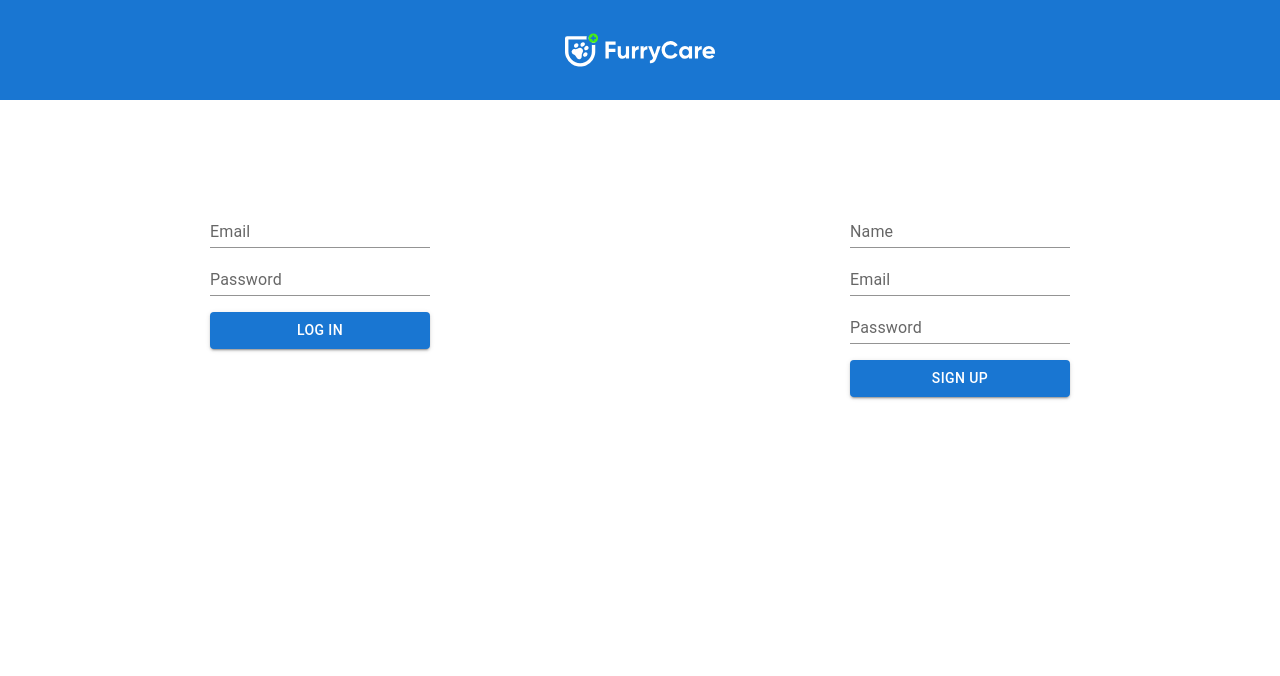
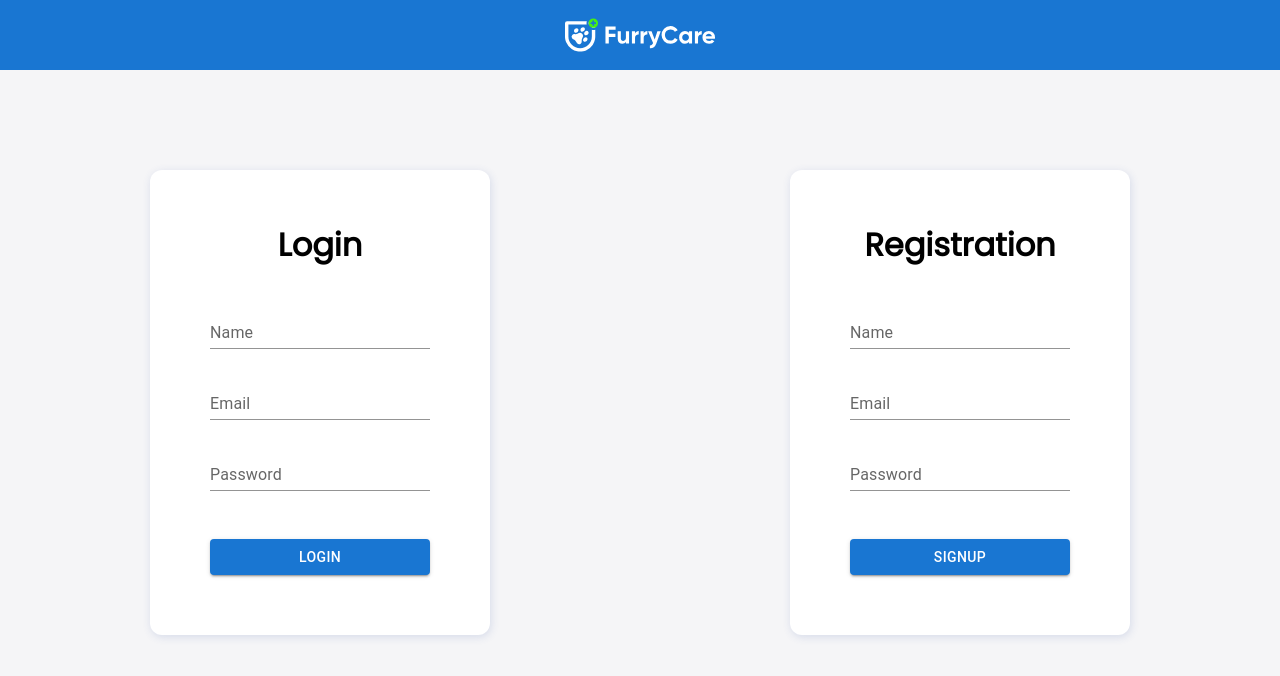
Before and after one commit to jainilsevalia/Furry-care, a Next.js app in the folder frontend/: page / in a window 1280 px wide. Shown: the top 676 px of the page. Built offline with nearby package versions, Linux system fonts and the light colour scheme.

Commit message:
Some changes

```diff
--- a/frontend/src/pages/index.js
+++ b/frontend/src/pages/index.js
@@ -60,6 +60,13 @@ const index = () => {
   };
 
   return (
+    <>
+      <div
+        style={{
+          backgroundColor: "#F5F5F7",
+          height: "100vh",
+        }}
+      >
         <div
           style={{
             display: "flex",
@@ -72,7 +79,7 @@ const index = () => {
           <Box
             sx={{
               width: "100%",
-          height: "100px",
+              height: "70px",
               backgroundColor: "#1976d2",
               display: "flex",
               alignItems: "center",
@@ -81,6 +88,7 @@ const index = () => {
           >
             <Image src={furrycare} alt="Furry Care" width={150} height={150} />
           </Box>
+
           <Box
             sx={{
               display: "flex",
@@ -97,14 +105,31 @@ const index = () => {
                 height: "100%",
                 width: "auto",
                 marginTop: "100px",
+                backgroundColor: "#FFFFFF",
+                padding: "60px",
+                paddingTop: "30px",
+                boxShadow: "1px 2px 8px rgba(55,84,170,0.16)",
+                borderRadius: "12px",
               }}
             >
-          {" "}
+              <h1>Login</h1>{" "}
+              <TextField
+                id="standard-basic"
+                label="Name"
+                variant="standard"
+                onChange={(e) => setName(e.target.value)}
+                sx={{
+                  marginTop: "10px",
+                }}
+              />
               <TextField
                 id="standard-basic"
                 label="Email"
                 variant="standard"
                 onChange={(e) => setEmail(e.target.value)}
+                sx={{
+                  marginTop: "23px",
+                }}
               />
               <TextField
                 id="standard-basic"
@@ -112,13 +137,16 @@ const index = () => {
                 variant="standard"
                 type="password"
                 onChange={(e) => setPassword(e.target.value)}
+                sx={{
+                  marginTop: "23px",
+                }}
               />
               <Button
-            sx={{ width: "100%", marginTop: "1rem" }}
+                sx={{ width: "100%", marginTop: "3rem" }}
                 variant="contained"
                 onClick={login}
               >
-            Log In
+                LogIn
               </Button>
             </Box>{" "}
             <Box
@@ -130,20 +158,32 @@ const index = () => {
                 height: "100%",
                 width: "auto",
                 marginTop: "100px",
+                backgroundColor: "#FFFFFF",
+                padding: "60px",
+                paddingTop: "30px",
+
+                boxShadow: "1px 2px 8px rgba(55,84,170,0.16)",
+                borderRadius: "12px",
               }}
             >
-          {" "}
+              <h1>Registration</h1>{" "}
               <TextField
                 id="standard-basic"
                 label="Name"
                 variant="standard"
                 onChange={(e) => setName(e.target.value)}
+                sx={{
+                  marginTop: "10px",
+                }}
               />
               <TextField
                 id="standard-basic"
                 label="Email"
                 variant="standard"
                 onChange={(e) => setEmail(e.target.value)}
+                sx={{
+                  marginTop: "23px",
+                }}
               />
               <TextField
                 id="standard-basic"
@@ -151,17 +191,22 @@ const index = () => {
                 variant="standard"
                 type="password"
                 onChange={(e) => setPassword(e.target.value)}
+                sx={{
+                  marginTop: "23px",
+                }}
               />
               <Button
-            sx={{ width: "100%", marginTop: "1rem" }}
+                sx={{ width: "100%", marginTop: "3rem" }}
                 variant="contained"
                 onClick={signup}
               >
-            Sign Up
+                SignUp
               </Button>
             </Box>
           </Box>
         </div>
+      </div>
+    </>
   );
 };
 
```
Lines whose indentation alone changed are shown as unchanged.
